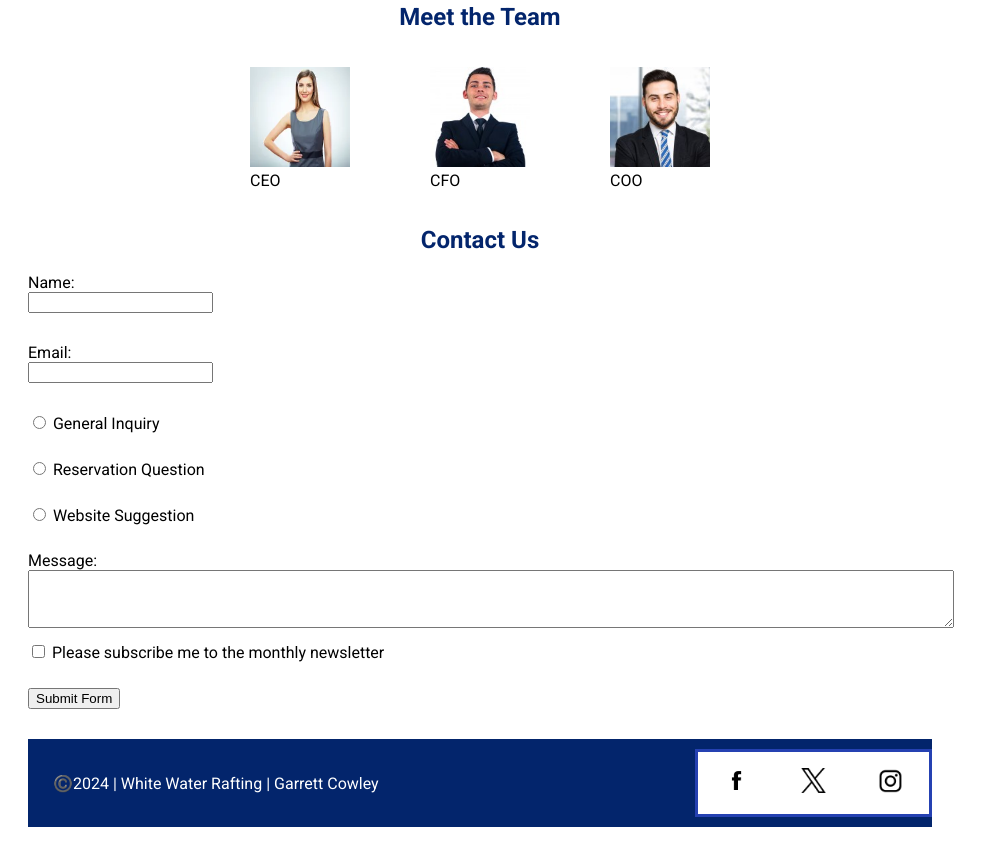
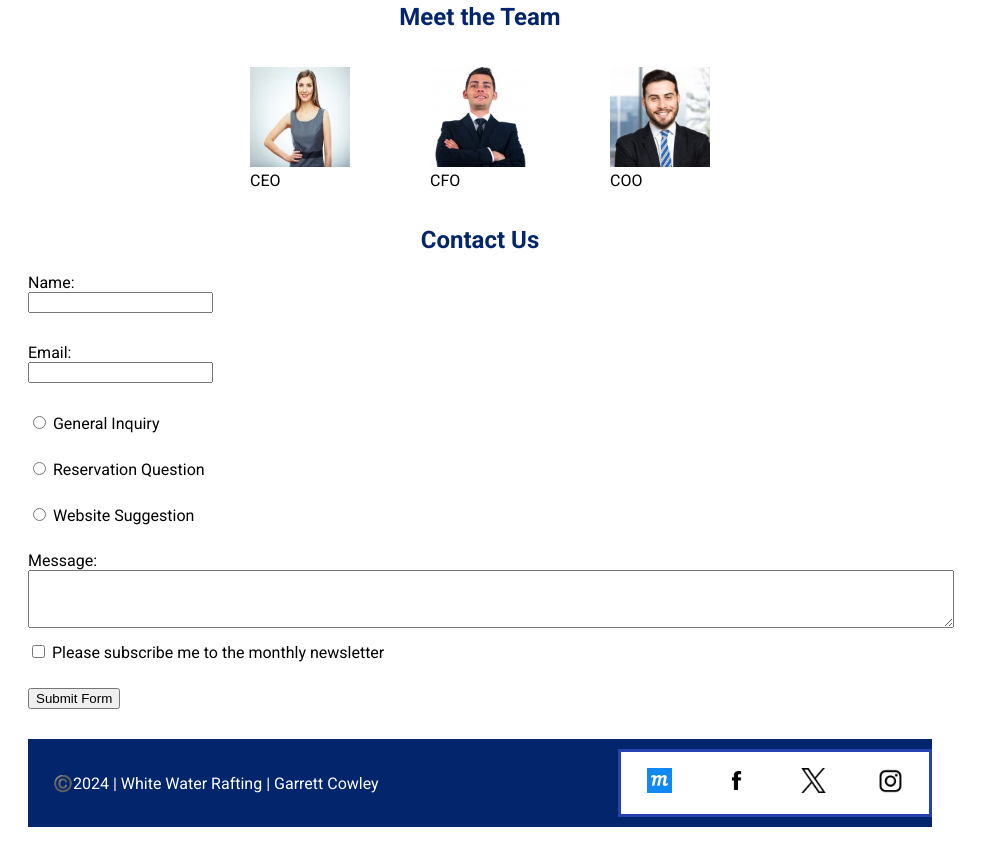
Before and after one commit to garrettcowley/wdd130, a plain HTML site: page wwr/contact.html in a window 1280 px wide. Shown: the part 406-1261 px from the top of the page, without its empty margins (0-989 px from the left). Drawn offline with Linux system fonts and the light colour scheme.

Commit message:
moqups logo

```diff
--- a/wwr/contact.html
+++ b/wwr/contact.html
@@ -84,6 +84,9 @@
     <footer>
         <p>©️2024 | White Water Rafting | Garrett Cowley</p>
         <nav>
+            <a href="https://app.moqups.com/wJOV91300OTsV1XVCtbZIeH2i9GpPOPM/view/page/a57f5c842">
+                <img src="../wwr/images/moqups.jpg" alt="Wireframe">
+            </a>
             <a href="https://facebook.com">
                 <img src="../wwr/images/facebook.jpeg" alt="Facebook" width="25" height="25">
             </a>
```
Also changed, not shown: wwr/images/moqups.jpg (added).
